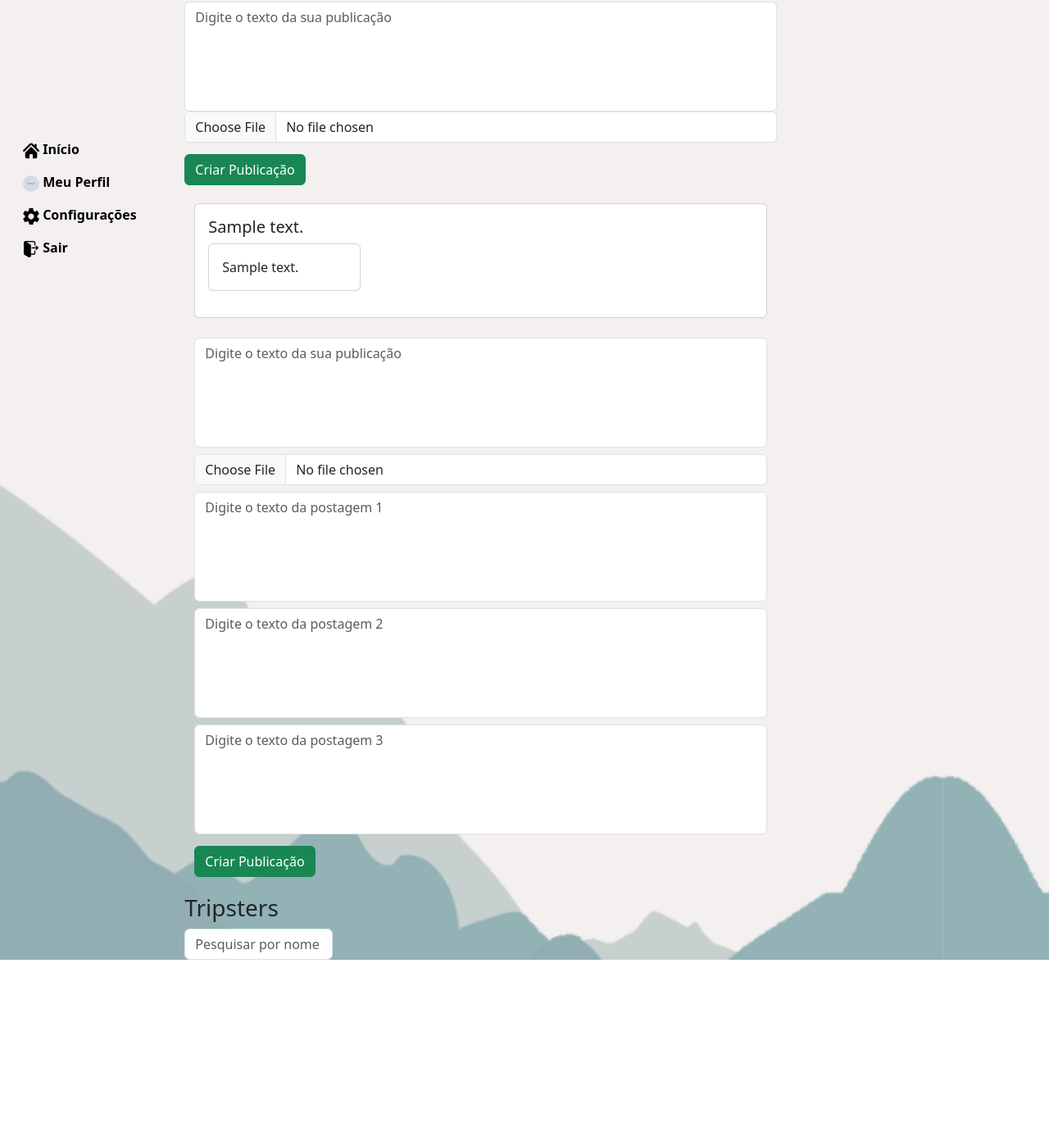
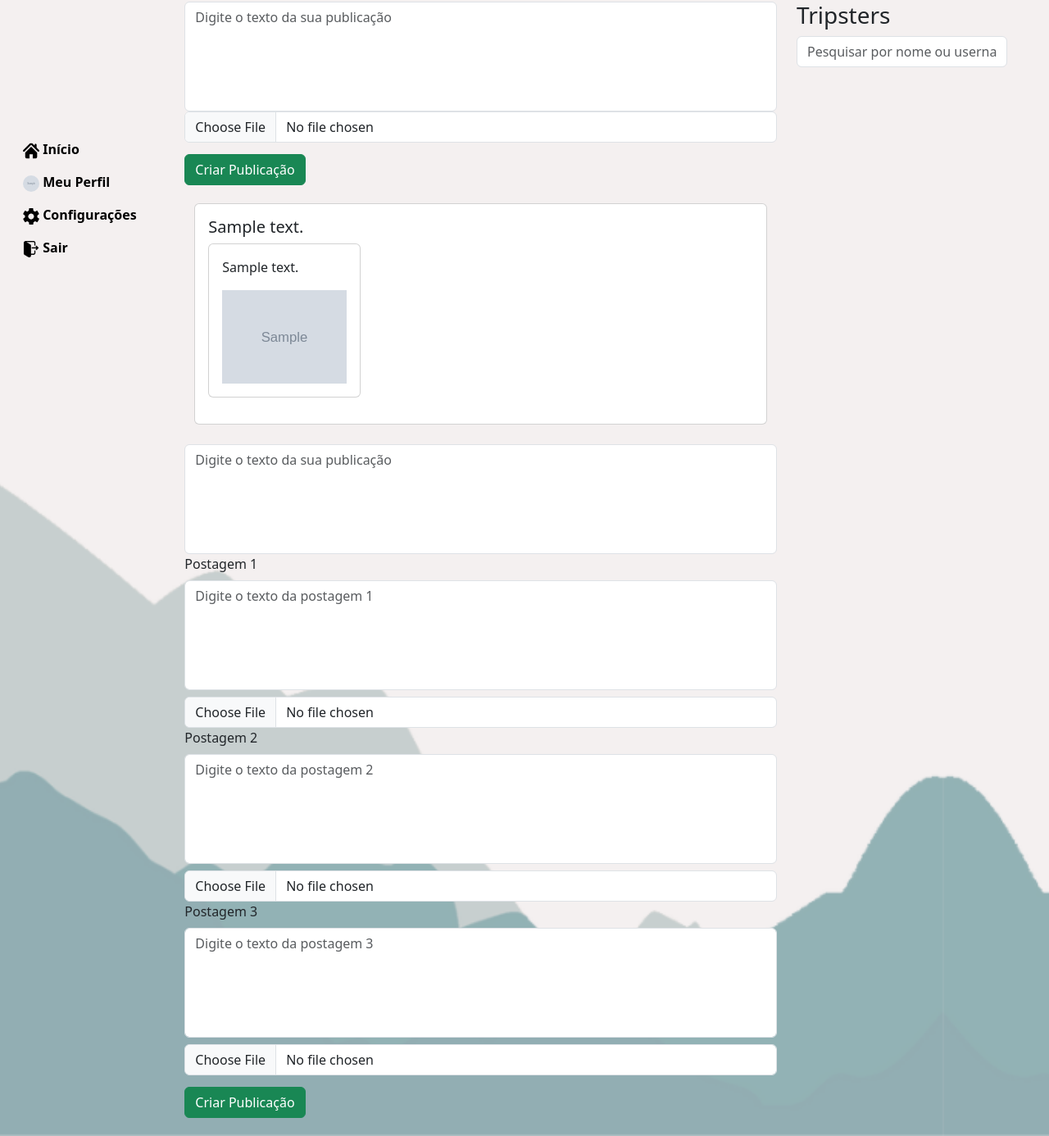
Before and after one commit to MMeneses1/ProjetoViagem2, a Laravel app: page /diario in a window 1280 px wide. Shown: the part 54-1440 px from the top of the page at 82% size. Run offline with Laravel 10, Linux system fonts and the light colour scheme; a user stored in the database is signed in; tables that the repository leaves empty hold one stand-in row (values such as "Sample post"); grey boxes marked "Sample" are stand-in pictures; some libraries are stand-ins or nearby versions.

Commit message:
Post diario com imagem

```diff
--- a/app/Http/Controllers/DiarioController.php
+++ b/app/Http/Controllers/DiarioController.php
@@ -35,14 +35,15 @@
         'post_content_0' => 'nullable|string|max:255',
         'post_content_1' => 'nullable|string|max:255',
         'post_content_2' => 'nullable|string|max:255',
+        // Adicione a validação para as imagens das postagens
+        'post_image_0' => 'nullable|image|mimes:jpeg,png,jpg,gif|max:2048',
+        'post_image_1' => 'nullable|image|mimes:jpeg,png,jpg,gif|max:2048',
+        'post_image_2' => 'nullable|image|mimes:jpeg,png,jpg,gif|max:2048',
     ]);
 
-    // O redirecionamento automático acontecerá se houver erros de validação
-    // Não é necessário verificar manualmente $validator->fails()
-
+    // Crie uma nova entrada do diário
     $diarioPost = new Diario();
     $diarioPost->content = $request->input('content');
-    // Salve a imagem se necessário
     $diarioPost->save();
 
     $postIds = [];
@@ -53,11 +54,16 @@
             $post = new Post();
             $post->content = $request->input('post_content_' . $i);
             $post->diario_id = $diarioPost->id;
-            // Associe o ID do usuário autenticado à postagem
             $post->user_id = auth()->user()->id;
             $post->save();
 
-            // Adicione o ID da postagem à lista de IDs
+            // Salve a imagem da postagem, se presente
+            if ($request->hasFile('post_image_' . $i)) {
+                $imagePath = $request->file('post_image_' . $i)->store('public/images');
+                $post->image = str_replace('public/', 'storage/', $imagePath);
+                $post->save();
+            }
+
             $postIds[] = $post->id;
         }
     }
@@ -72,4 +78,6 @@
     return redirect()->back()->with('success', 'Entrada do diário criada com sucesso!');
 }
 
+
+
 }
--- a/resources/views/insta/diario.blade.php
+++ b/resources/views/insta/diario.blade.php
@@ -19,6 +19,10 @@
                     <div class="card">
                         <div class="card-body">
                             <p class="post-content card-text">{{ $post->content }}</p>
+                            <!-- Adicione a tag de imagem para exibir a imagem da postagem, se presente -->
+                            @if($post->image)
+                                <img src="{{ asset($post->image) }}" class="img-fluid" alt="Imagem da postagem">
+                            @endif
                             <!-- Adicione qualquer outra informação do post que deseja exibir -->
                         </div>
                     </div>
@@ -28,21 +32,26 @@
         </div>
     </div>
     @endforeach
+</div>
 
-    <form action="{{ route('diario.store') }}" method="POST" enctype="multipart/form-data" class="formulariopost">
+
+<form action="{{ route('diario.store') }}" method="POST" enctype="multipart/form-data" class="formulariopost">
     @csrf
     <div class="form-group">
         <textarea id="content" name="content" rows='5' class="form-control" placeholder="Digite o texto da sua publicação" required>{{ old('content') }}</textarea>
         @error('content')
             <div class="alert alert-danger">{{ $message }}</div>
         @enderror
-        <input class="form-control mt-2" type="file" id="image" name="image">
-        <!-- Verificação de erros para a imagem, se necessário -->
-        @error('image')
-            <div class="alert alert-danger">{{ $message }}</div>
-        @enderror
+
         @for ($i = 0; $i < 3; $i++)
+            <label for="post_content_{{ $i }}" class="post-number">Postagem {{ $i + 1 }}</label>
             <textarea id="post_content_{{ $i }}" name="post_content_{{ $i }}" rows='5' class="form-control mt-2" placeholder="Digite o texto da postagem {{ $i + 1 }}">{{ old('post_content_' . $i) }}</textarea>
+            <!-- Adicione campos de upload de imagem para cada postagem -->
+            <input class="form-control mt-2" type="file" id="post_image_{{ $i }}" name="post_image_{{ $i }}">
+            <!-- Verificação de erros para a imagem da postagem, se necessário -->
+            @error('post_image_' . $i)
+                <div class="alert alert-danger">{{ $message }}</div>
+            @enderror
             <!-- Verificação de erros para o conteúdo da postagem, se necessário -->
             @error('post_content_' . $i)
                 <div class="alert alert-danger">{{ $message }}</div>
@@ -51,6 +60,7 @@
     </div>
     <button type="submit" class="btn btn-success criarpost">Criar Publicação</button>
 </form>
+
 
 
 
```
